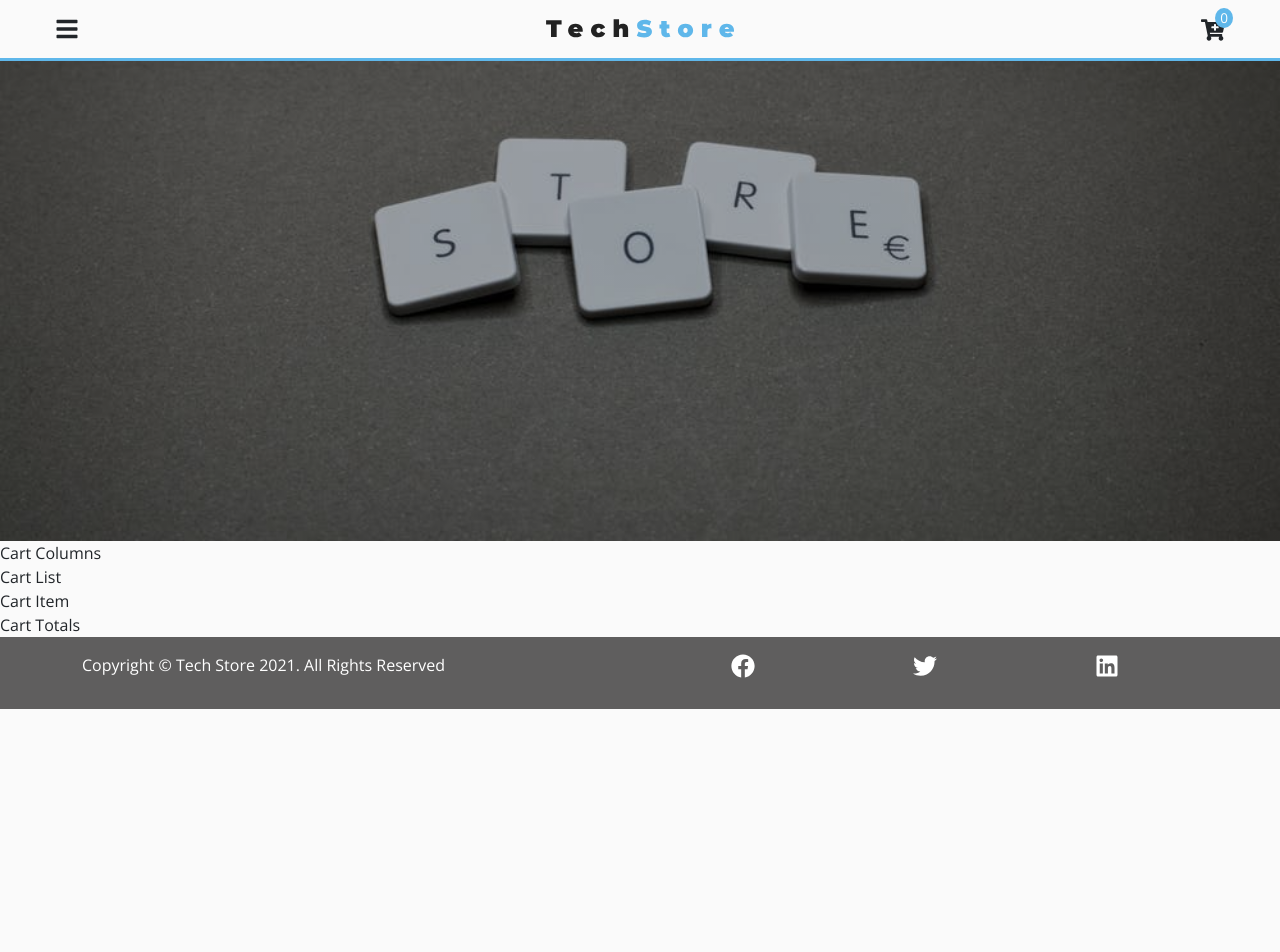
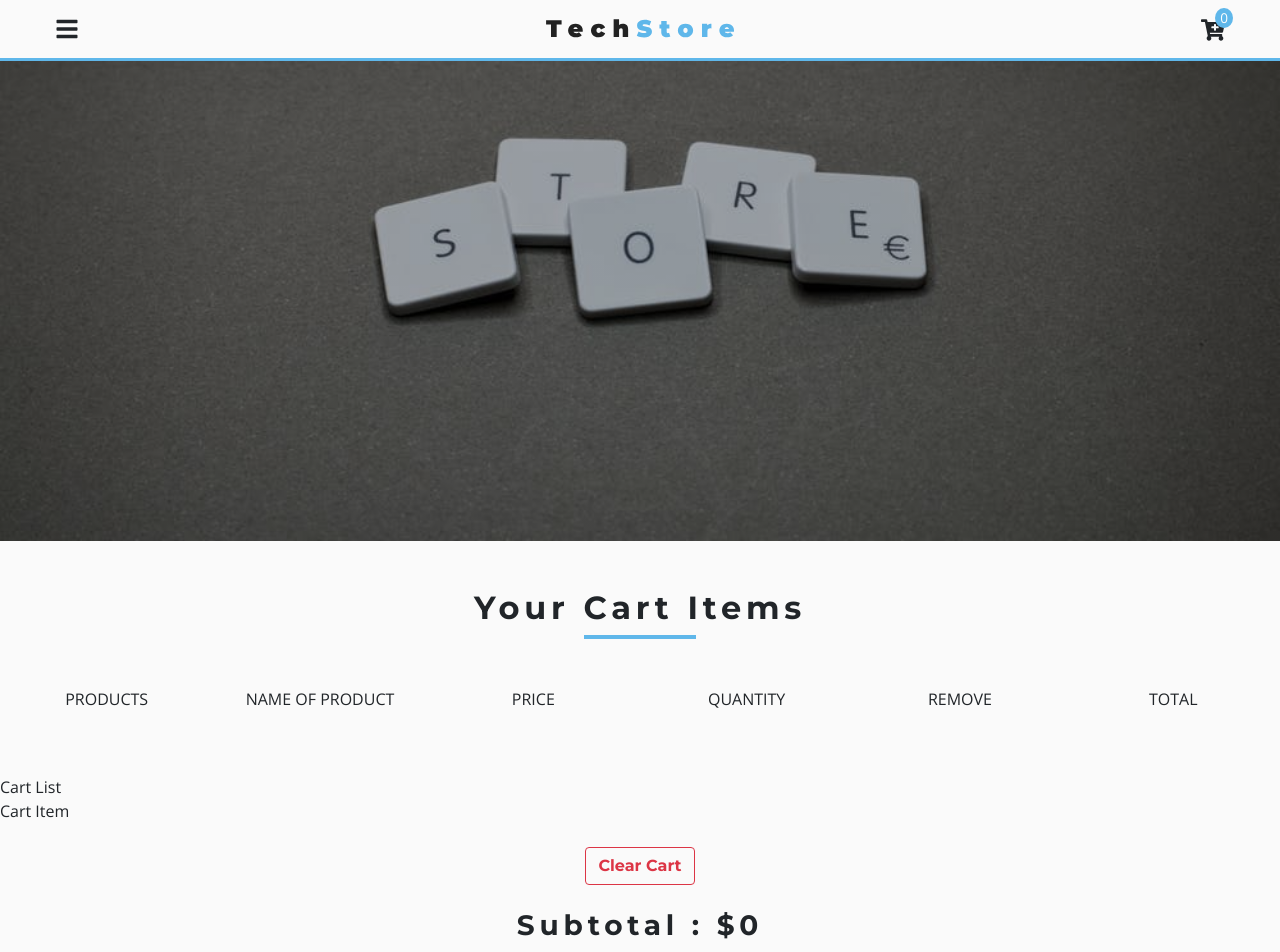
Before and after one commit to Piriyalini8/react-tech-store, a React (Create React App) app: page /cart in a window 1280 px wide. Shown: the top 952 px of the page. Before the commit the page ends 800 px from the top, so only its background shows below. Built offline with nearby package versions, Linux system fonts and the light colour scheme.

Commit message:
twentyfirst commit

```diff
--- a/src/components/CartPage/Cart.js
+++ b/src/components/CartPage/Cart.js
@@ -6,10 +6,13 @@ import CartTotals from "./CartTotals";
 
 export default function Cart() {
     return (
-        <div>
+        <section className="py-5">
+            <div className="container">
+                <Title title="your cart items" center/>
+            </div>
             <CartColumns/>
             <CartList/>
             <CartTotals/>
-        </div>
+        </section>
     )
 }
--- a/src/components/CartPage/CartColumns.js
+++ b/src/components/CartPage/CartColumns.js
@@ -2,8 +2,27 @@ import React from 'react'
 
 export default function CartColumns() {
     return (
-        <div>
-            Cart Columns
+        <div className="container-fluid text-center d-none d-lg-block my-5">
+            <div className="row">
+                <div className="col-lg-2">
+                    <p className="text-uppercase">products</p>
+                </div>
+                <div className="col-lg-2">
+                    <p className="text-uppercase">name of product</p>
+                </div>
+                <div className="col-lg-2">
+                    <p className="text-uppercase">price</p>
+                </div>
+                <div className="col-lg-2">
+                    <p className="text-uppercase">quantity</p>
+                </div>
+                <div className="col-lg-2">
+                    <p className="text-uppercase">remove</p>
+                </div>
+                <div className="col-lg-2">
+                    <p className="text-uppercase">total</p>
+                </div>
+            </div>
         </div>
     )
 }
--- a/src/components/CartPage/CartTotals.js
+++ b/src/components/CartPage/CartTotals.js
@@ -1,9 +1,27 @@
-import React from 'react'
+import React from 'react';
+import { ProductConsumer } from '../../context/context';
 
 export default function CartTotals() {
     return (
-        <div>
-            Cart Totals
+        <div className="container">
+            <div className="row">
+                <ProductConsumer>
+                    {value =>{
+                        const {clearCart, cartSubTotal, cartTax, cartTotal} = value;
+                        return (
+                        <div className="col text-title text-center my-4">
+                            <button className="btn btn-outline-danger text-capitalize mb-4"
+                            onClick={clearCart}>
+                                clear cart
+                            </button>
+                            <h3>subtotal : ${cartSubTotal}</h3>
+                            <h3>tax : ${cartTax}</h3>
+                            <h3>total : ${cartTotal}</h3>
+                        </div>
+                        )
+                    }}
+                </ProductConsumer>
+            </div>
         </div>
     )
 }
```
